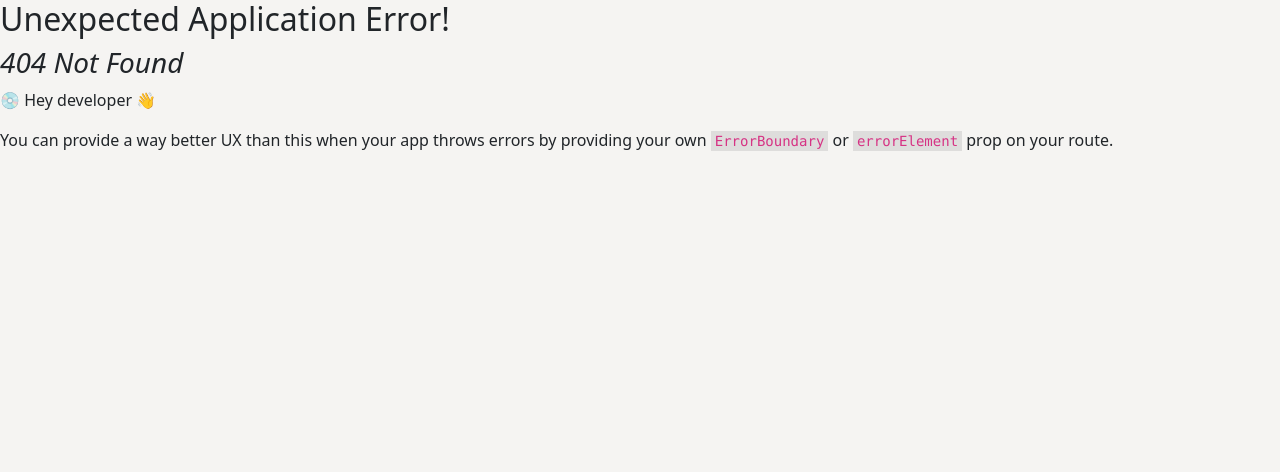
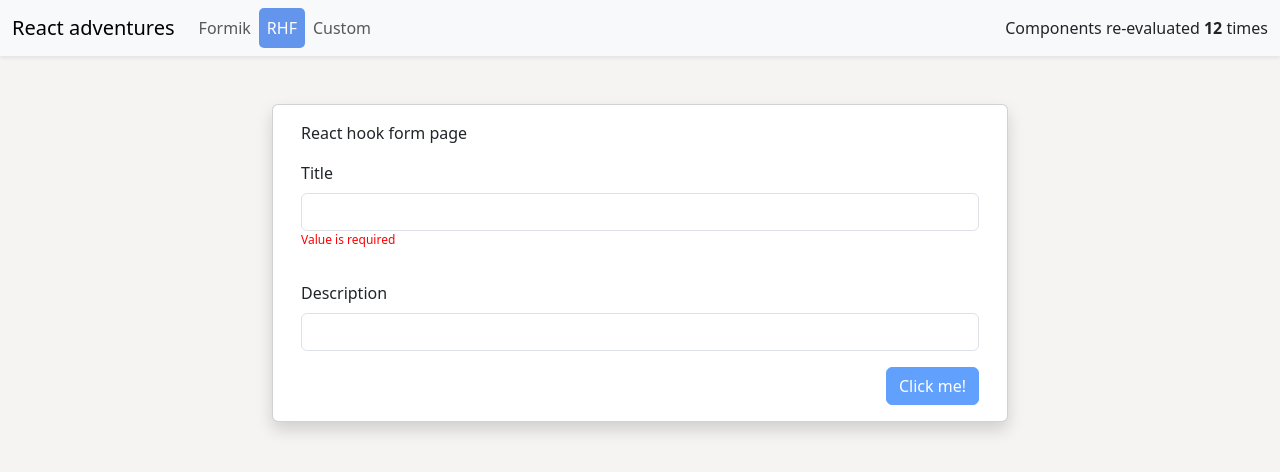
Before and after one commit to DigitalCrafting/react-adventures, a React (Vite) app: page /ui/rhf in a window 1280 px wide. Before the commit this address had no page. Shown: the top 472 px of the page. Built offline with nearby package versions, Linux system fonts and the light colour scheme.

Commit message:
Rename Zod to ReactHookForm, added styles for active link button

```diff
--- a/src/index.css
+++ b/src/index.css
@@ -13,3 +13,9 @@ body {
 .fs-7 {
   font-size: 0.75rem !important;
 }
+
+a.active {
+  background-color: cornflowerblue;
+  color: white !important;
+  border-radius: 5px !important;
+}
--- a/src/modules/pages/dashboard/components/TopBar.tsx
+++ b/src/modules/pages/dashboard/components/TopBar.tsx
@@ -1,7 +1,9 @@
-import {Link} from "react-router-dom";
+import {Link, useLocation} from "react-router-dom";
 import {ReEvaluationCounter} from "./ReEvaluationCounter.tsx";
 
 export function TopBar() {
+    const location = useLocation()
+
     return <nav className="navbar navbar-expand navbar-light nav-fill bg-light w-100 shadow-sm">
         <div className="container-fluid">
             <a className="navbar-brand" href="#">React adventures</a>
@@ -13,13 +15,13 @@ export function TopBar() {
             <div className="collapse navbar-collapse" id="navbarSupportedContent">
                 <ul className="navbar-nav me-auto mb-2 mb-lg-0">
                     <li className="nav-item">
-                        <Link className="nav-link" to={"/ui/formik"}>Formik</Link>
+                        <Link className={`nav-link ${location.pathname.includes('formik') ? 'active ' : ''}`} to={"/ui/formik"}>Formik</Link>
                     </li>
                     <li className="nav-item">
-                        <Link className="nav-link" to={"/ui/zod"}>Zod</Link>
+                        <Link className={`nav-link ${location.pathname.includes('rhf') ? 'active ' : ''}`} to={"/ui/rhf"}>RHF</Link>
                     </li>
                     <li className="nav-item">
-                        <Link className="nav-link" to={"/ui/custom"}>Custom</Link>
+                        <Link className={`nav-link ${location.pathname.includes('custom') ? 'active ' : ''}`} to={"/ui/custom"}>Custom</Link>
                     </li>
                 </ul>
             </div>
--- a/src/modules/pages/zod/ZodFormPage.tsx
+++ b/src/modules/pages/zod/ReactHookFormPage.tsx
@@ -1,9 +1,9 @@
 import {z} from "zod";
 import {useForm} from "react-hook-form";
 import {zodResolver} from "@hookform/resolvers/zod";
-import {ZodFormHeader} from "./pageElements/ZodFormHeader.tsx";
-import {ZodFormBody} from "./pageElements/ZodFormBody.tsx";
-import {ZodFormFooter} from "./pageElements/ZodFormFooter.tsx";
+import {ReactHookFormHeader} from "./pageElements/ReactHookFormHeader.tsx";
+import {ReactHookFormBody} from "./pageElements/ReactHookFormBody.tsx";
+import {ReactHookFormFooter} from "./pageElements/ReactHookFormFooter.tsx";
 import {useEffect} from "react";
 import {reEvaluationEventEmitter} from "../dashboard/components/re-evaluation-event.ts";
 
@@ -12,11 +12,11 @@ const ZodFormSchema = z.object({
     description: z.string()
 })
 
-type ZodFormData = z.infer<typeof ZodFormSchema>;
+type ReactHookFormData = z.infer<typeof ZodFormSchema>;
 
-export function ZodFormPage() {
+export function ReactHookFormPage() {
 
-    const zodForm = useForm<ZodFormData>({
+    const zodForm = useForm<ReactHookFormData>({
         resolver: zodResolver(ZodFormSchema),
     });
 
@@ -29,8 +29,8 @@ export function ZodFormPage() {
     });
 
     return <div className="container">
-        <ZodFormHeader/>
-        <ZodFormBody zodForm={zodForm}/>
-        <ZodFormFooter zodForm={zodForm} />
+        <ReactHookFormHeader/>
+        <ReactHookFormBody zodForm={zodForm}/>
+        <ReactHookFormFooter zodForm={zodForm} />
     </div>
 }
--- a/src/modules/pages/zod/components/zod-form-input.tsx
+++ b/src/modules/pages/zod/components/react-hook-form-input.tsx
@@ -2,14 +2,14 @@ import {UseFormReturn} from "react-hook-form";
 import {useEffect} from "react";
 import {reEvaluationEventEmitter} from "../../dashboard/components/re-evaluation-event.ts";
 
-type ZodFormInputProps = {
+type ReactHookFormInputProps = {
     label: string
     fieldName: string
     zodForm: UseFormReturn<{title: string, description: string}>
 }
 
-export function ZodFormInput({label, fieldName, zodForm}: ZodFormInputProps) {
-    console.log(`====== Re-evaluating ZodFormInput for field ${label}`)
+export function ReactHookFormInput({label, fieldName, zodForm}: ReactHookFormInputProps) {
+    console.log(`====== Re-evaluating ReactHookFormInput for field ${label}`)
     useEffect(() => {
         reEvaluationEventEmitter.emit('register')
     });
--- a/src/modules/pages/zod/pageElements/ZodFormBody.tsx
+++ b/src/modules/pages/zod/pageElements/ReactHookFormBody.tsx
@@ -1,14 +1,14 @@
 import {UseFormReturn} from "react-hook-form";
-import {ZodFormInput} from "../components/zod-form-input.tsx";
+import {ReactHookFormInput} from "../components/react-hook-form-input.tsx";
 import {useEffect} from "react";
 import {reEvaluationEventEmitter} from "../../dashboard/components/re-evaluation-event.ts";
 
-type ZodFormBodyProps = {
+type ReactHookFormBodyProps = {
     zodForm: UseFormReturn<{title: string, description: string}>
 }
 
-export function ZodFormBody({zodForm}: ZodFormBodyProps) {
-    console.log(`====== Re-evaluating ZodFormBody`)
+export function ReactHookFormBody({zodForm}: ReactHookFormBodyProps) {
+    console.log(`====== Re-evaluating ReactHookFormBody`)
     useEffect(() => {
         reEvaluationEventEmitter.emit('register')
     });
@@ -16,10 +16,10 @@ export function ZodFormBody({zodForm}: ZodFormBodyProps) {
 
     return (<div className="container p-0">
         <div className="row">
-            <ZodFormInput zodForm={zodForm} label="Title" fieldName="title"/>
+            <ReactHookFormInput zodForm={zodForm} label="Title" fieldName="title"/>
         </div>
         <div>
-            <ZodFormInput zodForm={zodForm} label="Description" fieldName="description"/>
+            <ReactHookFormInput zodForm={zodForm} label="Description" fieldName="description"/>
         </div>
     </div>)
 }
--- a/src/modules/pages/zod/pageElements/ZodFormHeader.tsx
+++ b/src/modules/pages/zod/pageElements/ReactHookFormHeader.tsx
@@ -1,12 +1,12 @@
 import {useEffect} from "react";
 import {reEvaluationEventEmitter} from "../../dashboard/components/re-evaluation-event.ts";
 
-export function ZodFormHeader() {
-    console.log(`====== Re-evaluating ZodFormHeader`)
+export function ReactHookFormHeader() {
+    console.log(`====== Re-evaluating ReactHookFormHeader`)
     useEffect(() => {
         reEvaluationEventEmitter.emit('register')
     });
 
 
-    return <p>Zod form page</p>
+    return <p>React hook form page</p>
 }
--- a/src/routes/routes.tsx
+++ b/src/routes/routes.tsx
@@ -1,6 +1,6 @@
 import {createBrowserRouter, Navigate} from "react-router-dom";
 import {FormikFormPage} from "../modules/./pages/formik/FormikFormPage.tsx";
-import {ZodFormPage} from "../modules/./pages/zod/ZodFormPage.tsx";
+import {ReactHookFormPage} from "../modules/pages/zod/ReactHookFormPage.tsx";
 import {CustomFormPage} from "../modules/./pages/custom/CustomFormPage.tsx";
 import App from "../modules/pages/dashboard/App.tsx";
 
@@ -20,8 +20,8 @@ const router = createBrowserRouter([
                 path: 'formik',
                 element: <FormikFormPage/>
             },{
-                path: 'zod',
-                element: <ZodFormPage/>
+                path: 'rhf',
+                element: <ReactHookFormPage/>
             },{
                 path: 'custom',
                 element: <CustomFormPage/>
```
Also changed, not shown: src/modules/pages/zod/pageElements/ReactHookFormFooter.tsx (renamed from src/modules/pages/zod/pageElements/ZodFormFooter.tsx, +5 -6 lines).
